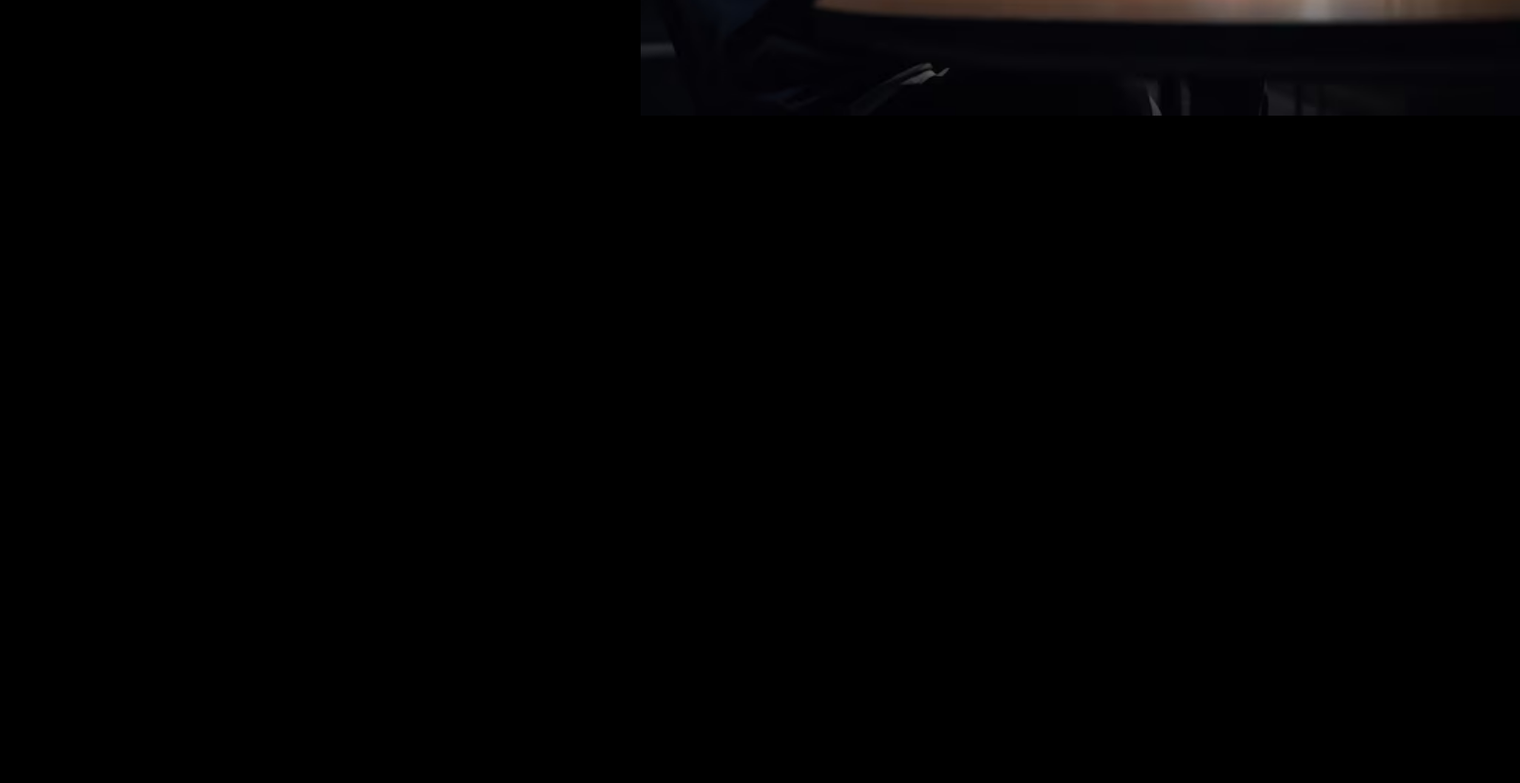
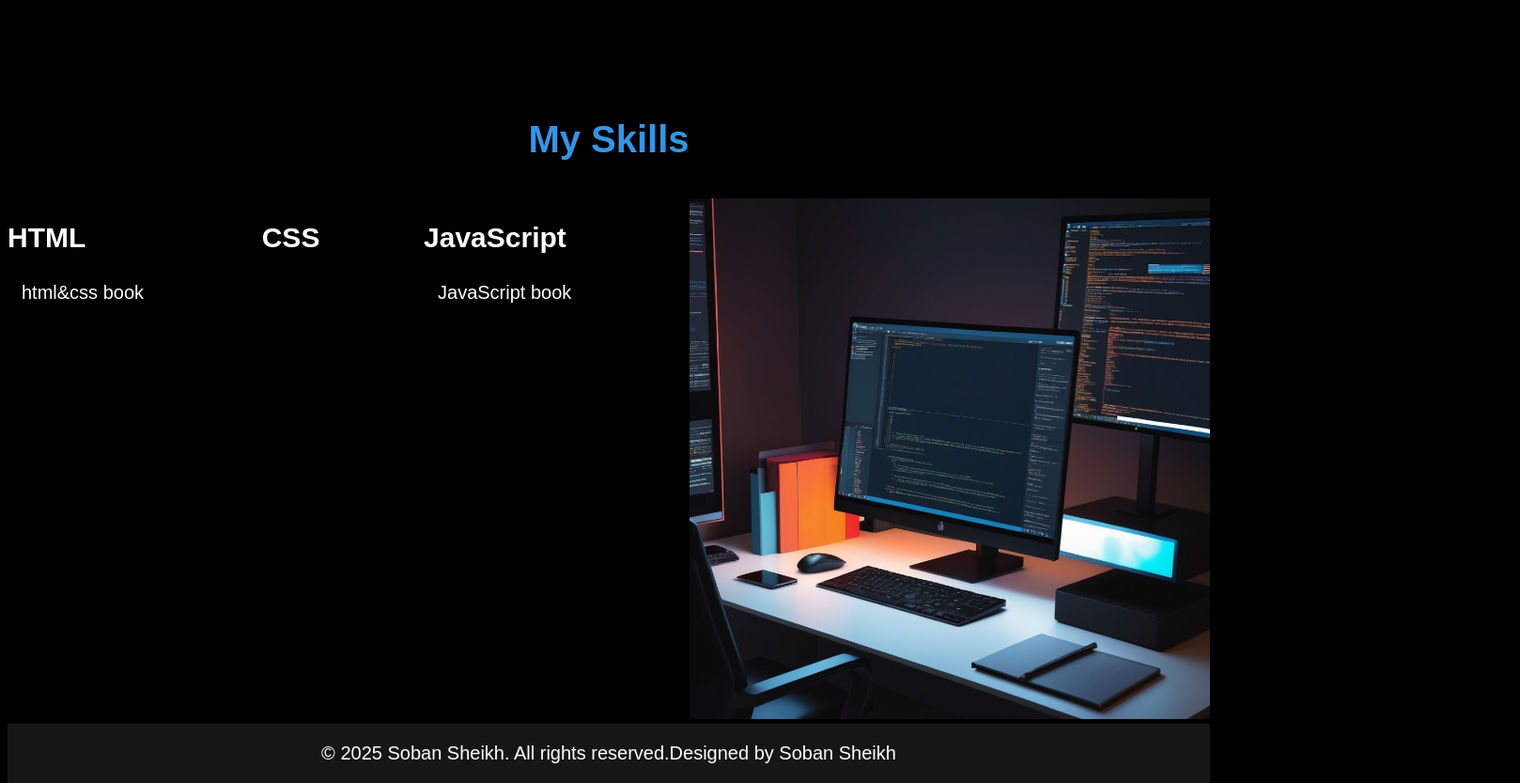
Before and after one commit to sb456778/portfolio, a plain HTML site: page index.html in a window 1280 px wide. Shown: the part 1680-2513 px from the top of the page at 94% size, 1618 px wide, since content can reach past the window. Before the commit the page ends 2014 px from the top, so only its background shows below. Drawn offline with Linux system fonts and the light colour scheme.

Commit message:
It's a order

```diff
--- a/index.html
+++ b/index.html
@@ -14,8 +14,7 @@
     <nav>
         <a href="#home" class="active">Home</a>
         <a href="#education" class="eduction" >Education</a>
-        <a href="#" class="btt" >Skills</a>
-        <a href="#" class="dtdt" >Contact</a>
+        <a href="#skills-page" class="btt" >Skills</a>
 
     </nav>
 </header>
@@ -72,6 +71,7 @@
       }
     });
   </script>
+  <script src=".js"></script>
 </div>
 
     </blockquote></div>
@@ -86,8 +86,8 @@
     <div class="next-page">
       <div class="text">
         <div class="type-write">
-  <blockquote><h1> My education is<br> <span id="impor" >lingo school</span></h1><br><br>
-  <p class="implument" >I study in 4th grade.<br> I am 8 years old.</p>
+  <blockquote><h1> My education is<br> <span id="impor" >Class 4th</span></h1><br><br>
+  <p class="implument" >I am 8 years old.</p>
   </blockquote>
 </div>
       </div>
@@ -98,16 +98,44 @@
     </div>
 
   </section><br><br><br><br><br><br><br><br><br><br><br><br><br><br><br><br><br><br><br>
-  <section id="Skills">
-   <div class="3th-page">
-    <div class="texx"></div>
-   </div>
-  </section>
+<section id="skills-page">
+    <div class="skills">
+        <h1 class="skills-heading">My Skills</h1>
+        <div class="skills-container">
+            <div class="skill-item">
+                <h2>HTML</h2>
+                <a href="./duckett.pdf" class="ultra" >html&css book</a>
+                <div class="progress-bar">
+                    <div class="progress" style="width: 90%;"></div>
+                </div>
+            </div>
+            <div class="skill-item">
+                <h2>CSS</h2>
+                <div class="progress-bar">
+                    <div class="progress" style="width: 80%;"></div>
+                </div>
+            </div>
+            <div class="skill-item">
+                <h2>JavaScript</h2>
+                <a href="./JavaScript.pdf" class="ultra" >JavaScript book</a>
+                <div class="progress-bar">
+                    <div class="progress" style="width: 70%;"></div></div></div>
 
+                <div class="next-logo">
+                  <img src="./AlbedoBase_XL_A_modern_digital_workspace_of_a_young_programmer_1.jpg" width="554px" alt="">
+                </div>
+                </div></div>
 
+                </section>
 
-
-
+<footer>
+    <div class="footer-content">
+        <p>&copy; 2025 Soban Sheikh. All rights reserved.</p>
+        </div><br>
+    <div class="footer-bottom">
+        <p>Designed by Soban Sheikh</p>
+    </div>
+</footer>
 
 
 
--- a/style.css
+++ b/style.css
@@ -179,3 +179,67 @@ font-family:'poppins', sans-serif;
 font-size: 2rem;
 
 }
+.next-img img{
+    width: 100%;
+    height: 100%;
+    object-fit: cover;
+}
+.next-img{
+    width: 50%;
+    height: 100%;
+    position: relative;
+}
+.skills{
+    font-size: 2rem;
+}
+.skills-heading{
+    font-size: 4rem;
+    color: hsla(207, 97%, 61%, 0.904);
+    text-align: center;
+}
+.skills-container{
+    display: flex;
+    justify-content: space-between;
+
+
+
+}
+.skills-item{
+    display: flex;
+}
+footer{
+    /* width: 100%; */
+    /* height: 20vh; */
+    background-color: #161616;
+    display: flex;
+    justify-content: center;
+    align-items: center;
+    color: white;
+    font-size: 2rem;
+}
+.ultra{
+    border-bottom: 3px solid transparent;
+    color: white;
+    transition: 0.3s ease;
+    cursor: pointer;
+    padding: 0.5rem;
+    font-size: 2rem;
+    font-weight: 500;
+    margin: 0 1rem;
+    text-decoration: none;
+    display: inline-block;
+    border-radius: 0.5rem;
+    background-color: transparent;
+    box-shadow: 0 4px 6px rgba(0, 0, 0, 0.1);
+    transition: transform 0.3s ease, border-color 0.3s ease, color 0.3s ease;
+
+
+}
+.ultra:hover{
+
+ border-bottom: 3px solid hsla(207, 97%, 61%, 0.904 );
+ color:hsla(207, 97%, 61%, 0.904);
+    transform: scale(1.1);
+
+
+}
```
Also changed, not shown: .js (added), AlbedoBase_XL_A_modern_digital_workspace_of_a_young_programmer_1.jpg (added), 2 other files.
